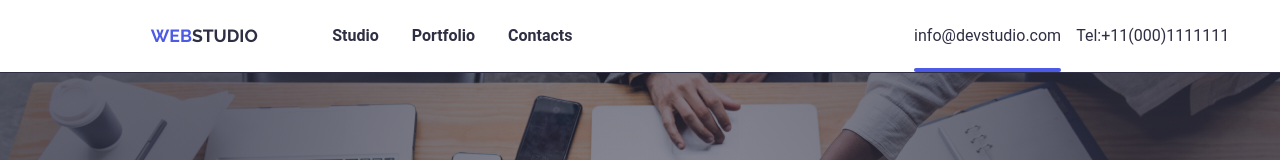
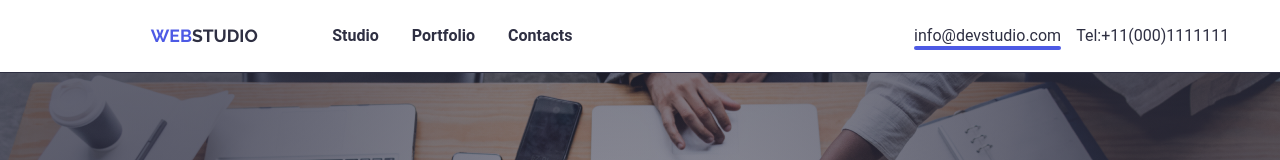
Before and after one commit to feyzolina/webstudio, a plain HTML site: page index.html in a window 1280 px wide. In both pictures the pointer is over the link "info@devstudio.com". Shown: the top 160 px of the page. Drawn offline with nearby package versions, Linux system fonts and the light colour scheme.

Commit message:
edited page-link

```diff
--- a/css/styles.css
+++ b/css/styles.css
@@ -39,7 +39,8 @@ nav {
     text-decoration: none;
     margin: 0 auto;
 }
-nav label{
+
+nav label {
     display: none;
 }
 
@@ -767,9 +768,10 @@ footer p {
         display: block;
         font-size: 1.1em;
         font-weight: bold;
-        color:#4D5AE5;
+        color: #4D5AE5;
     }
-    nav label:hover{
+
+    nav label:hover {
         color: #2E2F42;
     }
 
@@ -786,7 +788,7 @@ footer p {
         top: 72px;
         right: 0px;
         padding-right: 10px;
-        background-color:#E7E9FC;
+        background-color: #E7E9FC;
         border-bottom-left-radius: 10px;
 
         z-index: 1002;
@@ -800,7 +802,7 @@ footer p {
     }
 
     .page-menu-list li a {
-        color:#2E2F42;
+        color: #2E2F42;
 
     }
 
@@ -969,6 +971,10 @@ footer p {
     .page-link {
         display: flex;
         flex-direction: column;
+    }
+
+    .page-link li a:hover::after {
+        bottom: 0px;
     }
 
     .section-info .icon-box {
```
